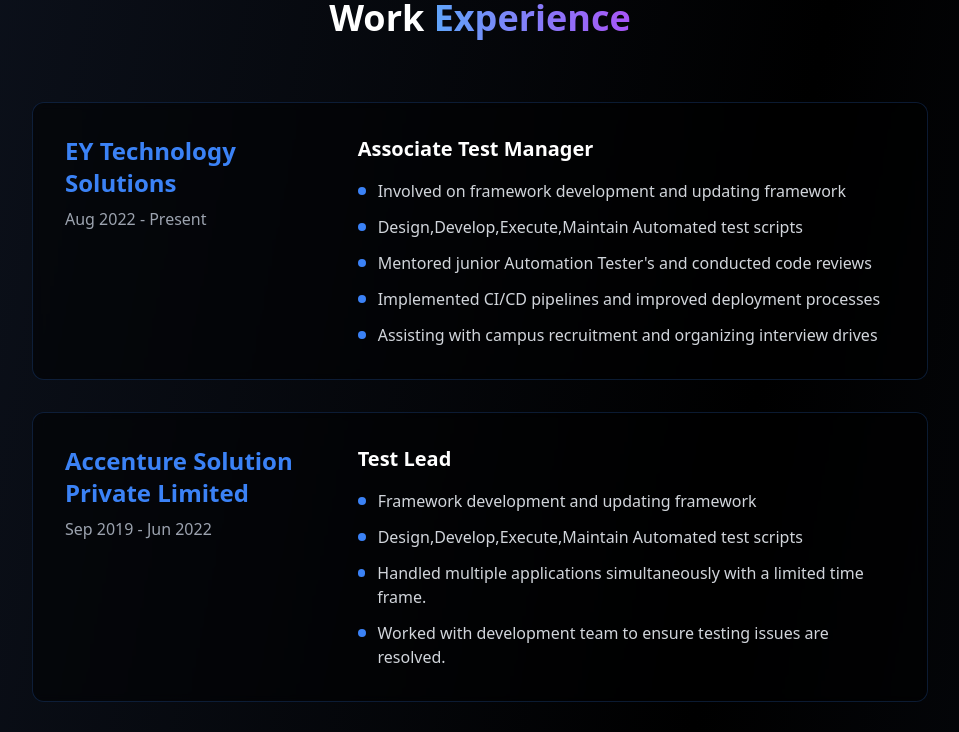
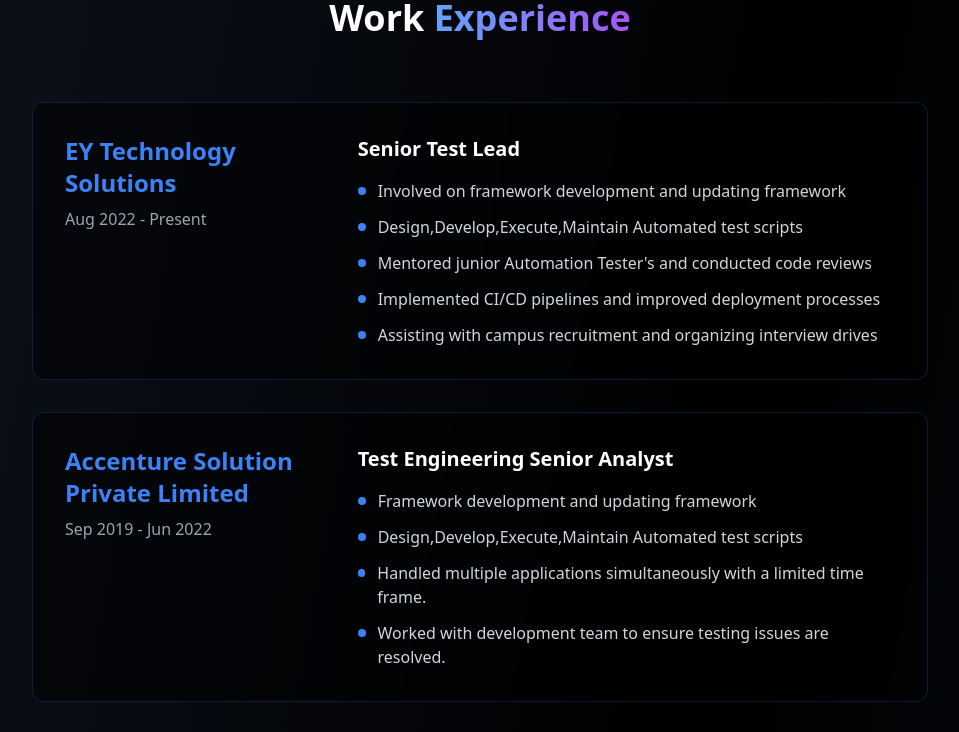
Before and after one commit to SGK2425/Lak-webportfolio, a React (Vite) app: page / in a window 1280 px wide. Shown: the part 1540-2272 px from the top of the page, without its empty margins (160-1119 px from the left). Built offline with nearby package versions, Linux system fonts and the light colour scheme.

Commit message:
Update App.tsx
updated roles

```diff
--- a/src/App.tsx
+++ b/src/App.tsx
@@ -316,7 +316,7 @@
             {[
               {
                 company: 'EY Technology Solutions',
-                role: 'Associate Test Manager',
+                role: 'Senior Test Lead',
                 period: 'Aug 2022 - Present',
                 description: [
                   'Involved on framework development and updating framework',
@@ -328,7 +328,7 @@
               },
               {
                 company: 'Accenture Solution Private Limited',
-                role: 'Test Lead',
+                role: 'Test Engineering Senior Analyst',
                 period: 'Sep 2019 - Jun 2022',
                 description: [
                   'Framework development and updating framework',
@@ -339,7 +339,7 @@
               },
               {
                 company: 'HCL Technologies',
-                role: 'Test Lead',
+                role: 'Lead Engineer',
                 period: 'Apr 2017 - Aug 2019',
                 description: [
                   'Framework development and updating framework',
@@ -626,7 +626,7 @@
       <footer className="py-5 border-t border-gray-800">
         <div className="container mx-auto px-4 text-center">
           <h2 className="text-3xl font-bold mb-4 text-center">
-            <span className="text-white">Settipalli Gopikrishna</span>
+            <span className="text-white">Mullamuri Sreelakshmi</span>
           </h2>
           <div className="flex items-center justify-center py-4">
             <nav className="hidden md:flex items-center justify-center space-x-8">
```
